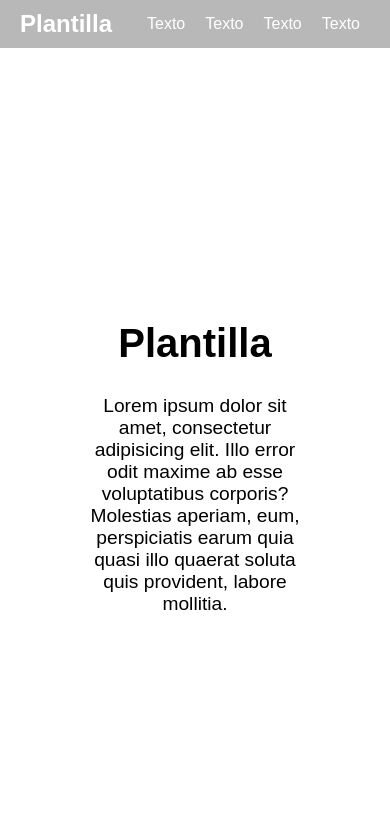
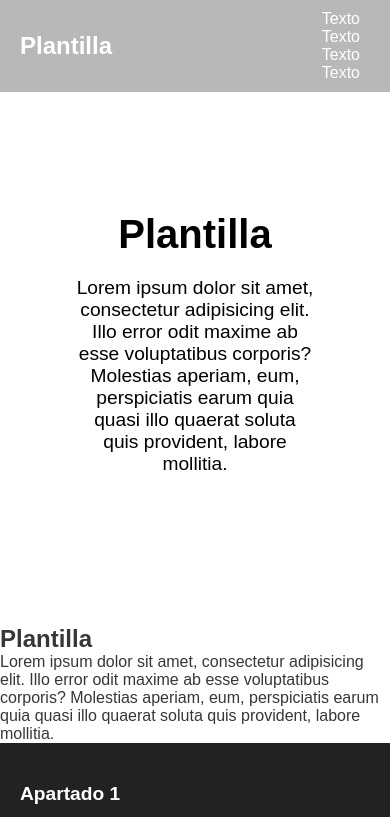
Before and after one commit to heyiamdavid/web_empresa, a plain HTML site: page index.html in a window 390 px wide. Shown: the top 817 px of the page. Drawn offline with Linux system fonts and the light colour scheme.

Commit message:
Separación de css

```diff
--- /dev/null
+++ b/styles/base.css
@@ -0,0 +1,5 @@
+body {
+    font-family: Arial, sans-serif;
+    background-color: #ffffff;
+    color: #373737;
+}
--- /dev/null
+++ b/styles/footer.css
@@ -0,0 +1,36 @@
+footer {
+    background-color: #222;
+    color: #fff;
+    padding: 40px 20px;
+    display: grid;
+    grid-template-columns: repeat(auto-fit, minmax(200px, 1fr));
+    gap: 60px;
+}
+
+.footer-section h3 {
+    font-size: 1.2em;
+    margin-bottom: 15px;
+}
+
+.footer-section ul {
+    list-style: none;
+    padding: 0;
+}
+
+.footer-section ul li a {
+    text-decoration: none;
+    color: #fff;
+}
+
+.footer-section ul li a:hover {
+    transition: color 0.3s;
+    color: rgb(0, 145, 255);
+}
+
+.copyright {
+    text-align: center;
+    margin-top: 20px;
+    font-size: 0.8em;
+    margin-bottom: 15px;
+    max-height: 80px;
+}
--- /dev/null
+++ b/styles/header.css
@@ -0,0 +1,42 @@
+header {
+    display: flex;
+    justify-content: space-between;
+    align-items: center;
+    background-color: #b8b8b8;
+    color: #fff;
+    padding: 10px 20px;
+    position: sticky;
+    top: 0;
+    z-index: 1000;
+}
+
+.logo a {
+    font-size: 1.5em;
+    font-weight: bold;
+    text-decoration: none;
+    color: #fff;
+}
+
+.logo a:hover {
+    transition: color 0.3s;
+    color: rgb(0, 145, 255);
+}
+
+nav ul {
+    list-style: none;
+    display: flex;
+}
+
+nav ul li {
+    margin: 0 10px;
+}
+
+nav ul li a {
+    text-decoration: none;
+    color: #fff;
+}
+
+nav ul li a:hover {
+    transition: color 0.3s;
+    color: rgb(0, 145, 255);
+}
--- /dev/null
+++ b/styles/main.css
@@ -0,0 +1,19 @@
+.hero {
+    text-align: center;
+    background-image: url('');
+    background-size: cover;
+    background-position: center;
+    padding: 240px 20px;
+    color: #000;
+}
+
+.hero h1 {
+    font-size: 2.5em;
+    margin-bottom: 10px;
+}
+
+.hero p {
+    font-size: 1.2em;
+    margin-bottom: 20px;
+    padding: 10px 60px;
+}
--- /dev/null
+++ b/styles/responsive.css
@@ -0,0 +1,10 @@
+@media (max-width: 768px) {
+    .hero {
+        padding: 120px 15px;
+    }
+
+    nav ul {
+        flex-direction: column;
+        text-align: center;
+    }
+}
--- /dev/null
+++ b/styles/structure.css
@@ -0,0 +1,5 @@
+* {
+    margin: 0;
+    padding: 0;
+    box-sizing: border-box;
+}
--- a/styles/style.css
+++ b/styles/style.css
@@ -1,129 +1,6 @@
-body {
-    font-family: Arial, sans-serif;
-    margin: 0;
-    padding: 0;
-    box-sizing: border-box;
-    background-color: #ffffff;
-    color: #373737;
-}
-
-/*Header */
-header {
-    display: flex;
-    justify-content: space-between;
-    align-items: center;
-    background-color: #b8b8b8;
-    color: #fff;
-    padding: 10px 20px;
-    position: sticky;
-    top: 0;
-    z-index: 1000;
-}
-
-/*Nav Bar */
-.logo a{
-    font-size: 1.5em;
-    font-weight: bold;
-    text-decoration: none;
-    color: #fff;
-
-}
-
-.logo a:hover{
-    transition: color 0.3s;
-    color: rgb(0, 145, 255);
-}
-
-nav ul {
-    list-style: none;
-    display: flex;
-    margin: 0;
-    padding: 0;
-}
-
-nav ul li {
-    margin: 0 10px;
-}
-
-nav ul li a {
-    text-decoration: none;
-    color: #fff;
-}
-
-nav ul li a:hover {
-    transition: color 0.3s;
-    color: rgb(0, 145, 255);
-}
-
-.menu {
-    display: flex;
-    align-items: center;
-}
-
-.menu ul {
-    list-style: none;
-    margin: 0;
-    padding: 0;
-    display: flex;
-}
-
-/*Main */
-
-/*Hero */
-.hero {
-    text-align: center;
-    background-image: url('');
-    background-size: cover;
-    background-position: center;
-    padding: 240px 20px;
-    color: #000000;
-}
-
-.hero h1 {
-    font-size: 2.5em;
-    margin-bottom: 10px;
-}
-
-.hero p {
-    font-size: 1.2em;
-    margin-bottom: 20px;
-    padding: 10px 60px;
-}
-
-/*Footer */
-footer {
-    background-color: #222;
-    color: #fff;
-    padding: 40px 20px;
-    display: grid;
-    grid-template-columns: repeat(auto-fit, minmax(200px, 1fr));
-    gap: 60px;
-}
-
-.footer-section h3 {
-    font-size: 1.2em;
-    margin-bottom: 15px;
-}
-
-.footer-section ul {
-    list-style: none;
-    padding: 0;
-}
-
-.footer-section ul li a {
-    text-decoration: none;
-    color: #fff;
-}
-
-.footer-section ul li a:hover {
-    transition: color 0.3s;
-    color: rgb(0, 145, 255);
-}
-
-.copyright {
-    text-align: center;
-    margin-top: 20px;
-    font-size: 0.8em;
-    margin-bottom: 15px;
-    max-height: 80px;
-}
+@import url('structure.css');
+@import url('base.css');
+@import url('header.css');
+@import url('main.css');
+@import url('footer.css');
+@import url('responsive.css');
```
